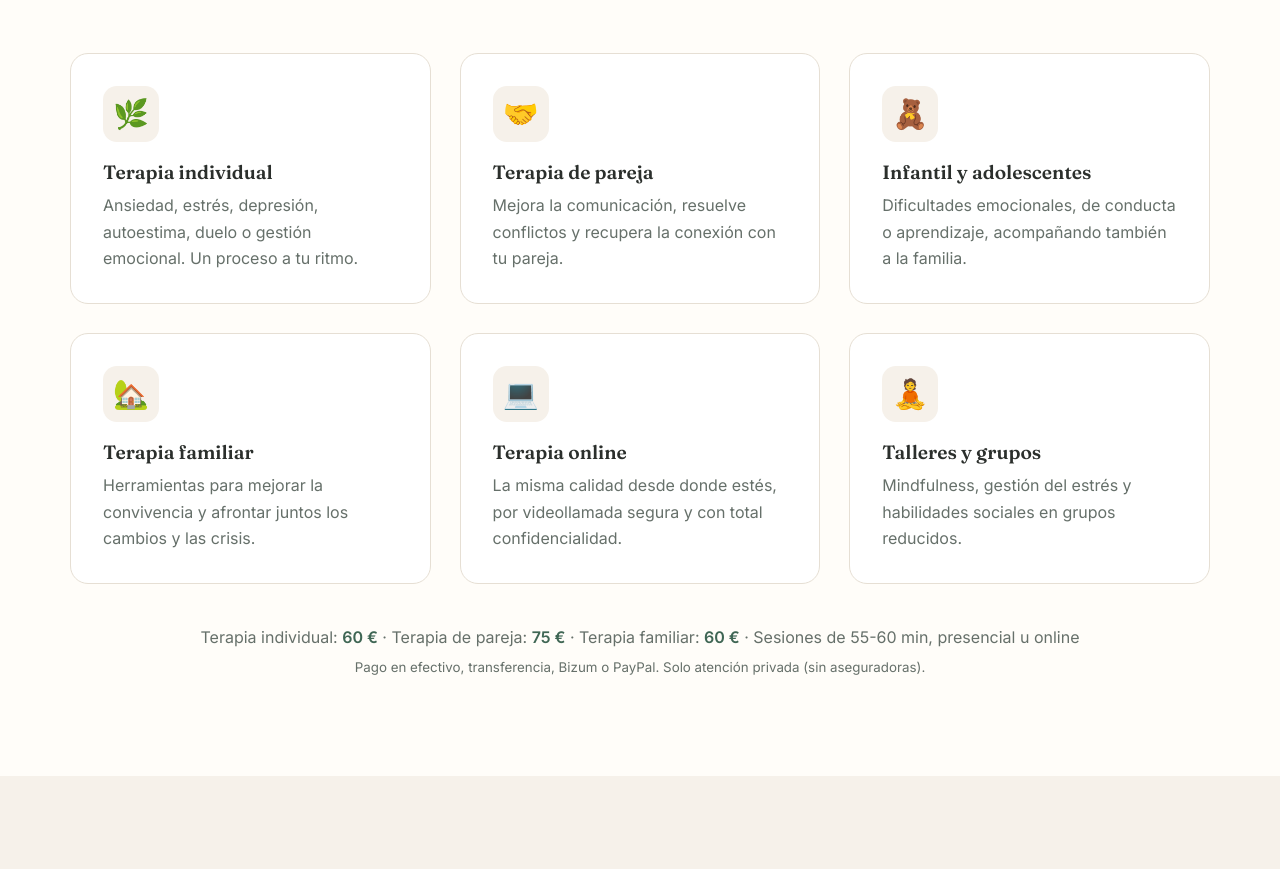
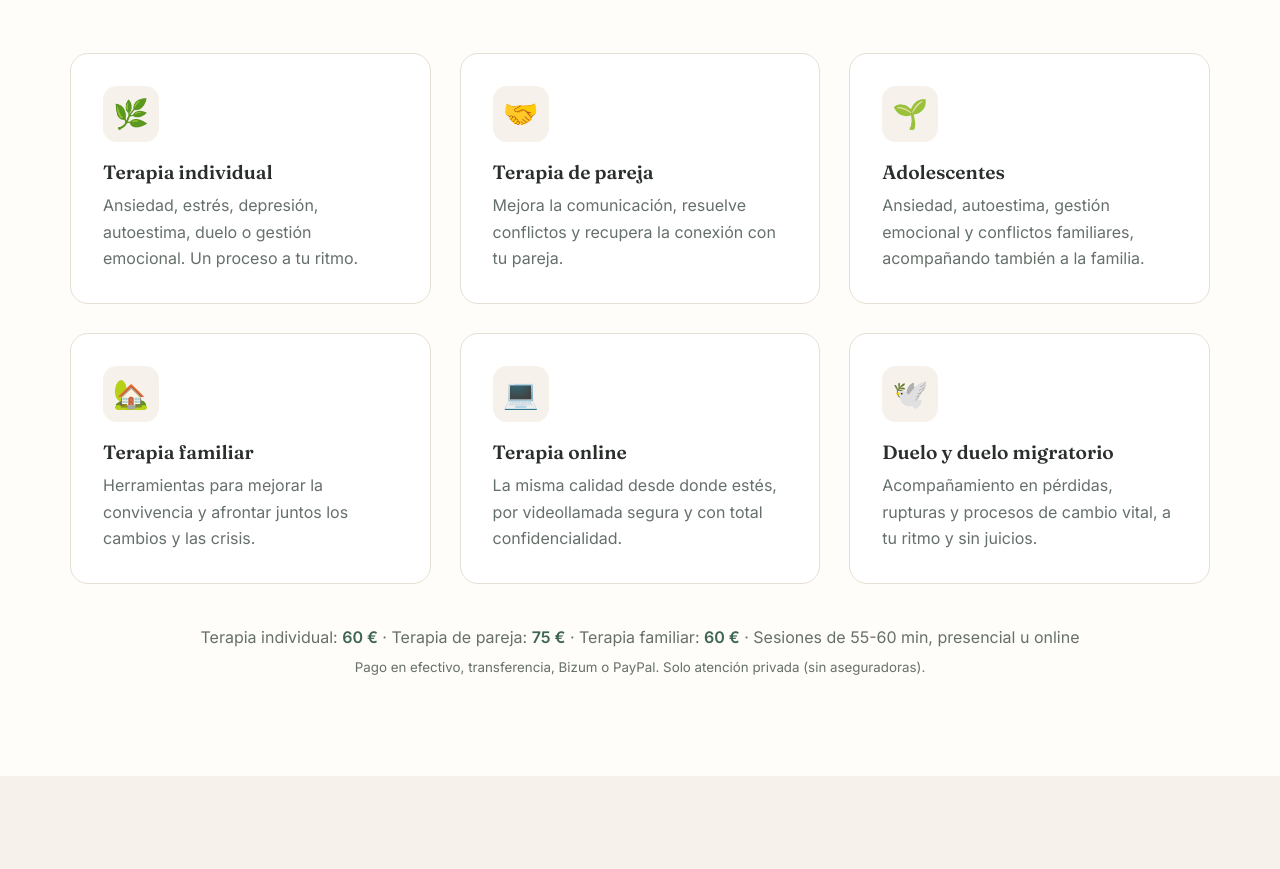
Before and after one commit to marcon55/Centro-Alire, a plain HTML site: page index.html in a window 1280 px wide. Shown: the part 940-1809 px from the top of the page. Drawn offline with Linux system fonts and the light colour scheme.

Commit message:
Servicios: adolescentes y duelo en lugar de infantil y grupos
Co-Authored-By: Claude Opus 5.5 <noreply@anthropic.com>
Claude-Session: https://claude.ai/code/session_01YXwaishe3B4KWM9cq4zqGZ

```diff
--- a/index.html
+++ b/index.html
@@ -4,7 +4,7 @@
   <meta charset="UTF-8">
   <meta name="viewport" content="width=device-width, initial-scale=1.0">
   <title>Centro Alire · Psicología y Terapia</title>
-  <meta name="description" content="Centro Alire: psicología y terapia para adultos, parejas, familias, niños y adolescentes. Atención presencial y online.">
+  <meta name="description" content="Centro Alire: psicología y terapia para adultos, parejas, familias y adolescentes. Atención presencial y online.">
   <link rel="preconnect" href="https://fonts.googleapis.com">
   <link rel="preconnect" href="https://fonts.gstatic.com" crossorigin>
   <link href="https://fonts.googleapis.com/css2?family=Fraunces:opsz,wght@9..144,400;9..144,600&family=Inter:wght@400;500;600&display=swap" rel="stylesheet">
@@ -82,9 +82,9 @@
             <p>Mejora la comunicación, resuelve conflictos y recupera la conexión con tu pareja.</p>
           </article>
           <article class="card">
-            <div class="card__icon">🧸</div>
-            <h3>Infantil y adolescentes</h3>
-            <p>Dificultades emocionales, de conducta o aprendizaje, acompañando también a la familia.</p>
+            <div class="card__icon">🌱</div>
+            <h3>Adolescentes</h3>
+            <p>Ansiedad, autoestima, gestión emocional y conflictos familiares, acompañando también a la familia.</p>
           </article>
           <article class="card">
             <div class="card__icon">🏡</div>
@@ -97,9 +97,9 @@
             <p>La misma calidad desde donde estés, por videollamada segura y con total confidencialidad.</p>
           </article>
           <article class="card">
-            <div class="card__icon">🧘</div>
-            <h3>Talleres y grupos</h3>
-            <p>Mindfulness, gestión del estrés y habilidades sociales en grupos reducidos.</p>
+            <div class="card__icon">🕊️</div>
+            <h3>Duelo y duelo migratorio</h3>
+            <p>Acompañamiento en pérdidas, rupturas y procesos de cambio vital, a tu ritmo y sin juicios.</p>
           </article>
         </div>
         <p class="price-note">Terapia individual: <strong>60 €</strong> · Terapia de pareja: <strong>75 €</strong> · Terapia familiar: <strong>60 €</strong> · Sesiones de 55-60 min, presencial u online<br>
@@ -313,10 +313,10 @@
             <select id="servicio" name="servicio">
               <option>Terapia individual</option>
               <option>Terapia de pareja</option>
-              <option>Infantil y adolescentes</option>
+              <option>Adolescentes</option>
               <option>Terapia familiar</option>
               <option>Terapia online</option>
-              <option>Talleres y grupos</option>
+              <option>Duelo y duelo migratorio</option>
             </select>
           </div>
           <div class="form__row">
```
